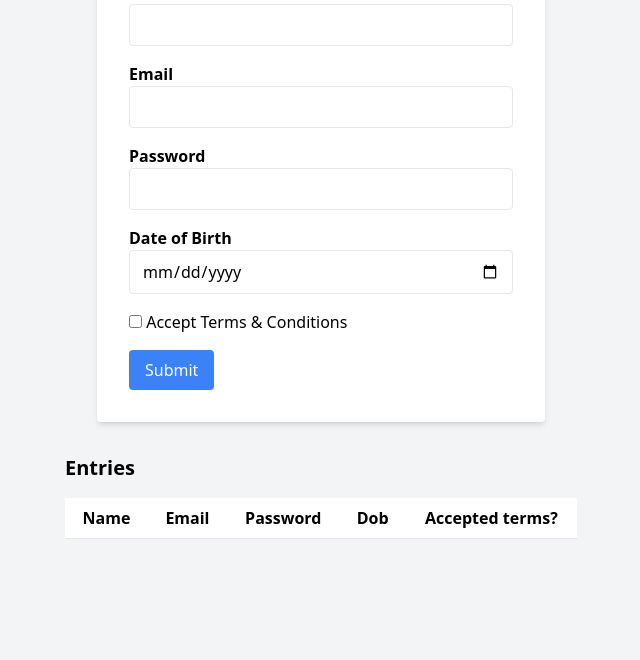
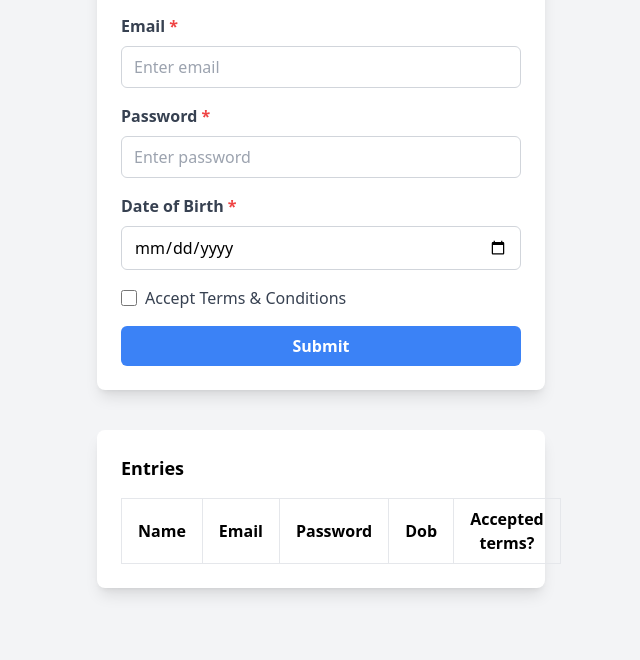
Before and after one commit to ManyaGirdhar/wd101, a plain HTML site: page index.html in a window 1280 px wide. Shown: the part 140-800 px from the top of the page, without its empty margins (319-959 px from the left). Drawn offline with nearby package versions, Linux system fonts and the light colour scheme.

Commit message:
Update index.html

```diff
--- a/index.html
+++ b/index.html
@@ -4,51 +4,72 @@
     <meta charset="UTF-8">
     <meta name="viewport" content="width=device-width, initial-scale=1.0">
     <title>Registration Form</title>
-    <link href="https://cdn.jsdelivr.net/npm/tailwindcss@2.2.19/dist/tailwind.min.css" rel="stylesheet">
+    <script src="index.js" defer></script>
+    <script src="https://cdn.tailwindcss.com"></script>
 </head>
-<body class="bg-gray-100 p-8">
-    <div class="max-w-md mx-auto bg-white p-8 rounded shadow-md">
-        <h2 class="text-2xl font-bold mb-6">Registration Form</h2>
+<body class="bg-gray-100">
+    <div class="max-w-md mx-auto mt-10 bg-white p-6 rounded-lg shadow-lg">
         <form id="registrationForm">
-            <label for="name" class="block font-bold">Name</label>
-            <input type="text" id="name" class="border rounded w-full py-2 px-3 mb-4" required>
-
-            <label for="email" class="block font-bold">Email</label>
-            <input type="email" id="email" class="border rounded w-full py-2 px-3 mb-4" required>
-
-            <label for="password" class="block font-bold">Password</label>
-            <input type="password" id="password" class="border rounded w-full py-2 px-3 mb-4" required>
-
-            <label for="dob" class="block font-bold">Date of Birth</label>
-            <input type="date" id="dob" class="border rounded w-full py-2 px-3 mb-4" required>
-
+            <!-- Name Field -->
             <div class="mb-4">
-                <input type="checkbox" id="acceptTerms" required>
-                <label for="acceptTerms">Accept Terms & Conditions</label>
+                <label for="name" class="block text-gray-700 font-bold mb-2">Name <span class="text-red-500">*</span></label>
+                <input type="text" id="name" name="name" placeholder="Enter name" required
+                    class="w-full px-3 py-2 border border-gray-300 rounded-md focus:outline-none focus:ring-2 focus:ring-blue-500">
             </div>
 
-            <button type="submit" class="bg-blue-500 text-white py-2 px-4 rounded">Submit</button>
+            <!-- Email Field -->
+            <div class="mb-4">
+                <label for="email" class="block text-gray-700 font-bold mb-2">Email <span class="text-red-500">*</span></label>
+                <input type="email" id="email" name="email" placeholder="Enter email" required
+                    class="w-full px-3 py-2 border border-gray-300 rounded-md focus:outline-none focus:ring-2 focus:ring-blue-500">
+            </div>
+
+            <!-- Password Field -->
+            <div class="mb-4">
+                <label for="password" class="block text-gray-700 font-bold mb-2">Password <span class="text-red-500">*</span></label>
+                <input type="password" id="password" name="password" placeholder="Enter password" required
+                    class="w-full px-3 py-2 border border-gray-300 rounded-md focus:outline-none focus:ring-2 focus:ring-blue-500">
+            </div>
+
+            <!-- Date of Birth Field -->
+            <div class="mb-4">
+                <label for="dob" class="block text-gray-700 font-bold mb-2">Date of Birth <span class="text-red-500">*</span></label>
+                <input type="date" id="dob" name="dob" required
+                    class="w-full px-3 py-2 border border-gray-300 rounded-md focus:outline-none focus:ring-2 focus:ring-blue-500">
+            </div>
+
+            <!-- Accept Terms Checkbox -->
+            <div class="flex items-center mb-4">
+                <input type="checkbox" id="acceptTerms" name="acceptTerms" required
+                    class="h-4 w-4 text-blue-600 focus:ring-blue-500 border-gray-300 rounded">
+                <label for="acceptTerms" class="ml-2 block text-gray-700">Accept Terms & Conditions</label>
+            </div>
+
+            <!-- Submit Button -->
+            <button type="submit" class="w-full bg-blue-500 hover:bg-blue-600 text-white font-bold py-2 px-4 rounded-md focus:outline-none focus:ring-2 focus:ring-blue-500 focus:ring-opacity-50">
+                Submit
+            </button>
         </form>
     </div>
 
-    <div class="max-w-lg mx-auto mt-8">
-        <h3 class="text-xl font-bold mb-4">Entries</h3>
-        <table class="min-w-full bg-white">
+    <!-- Table to Display Saved Data -->
+    <div class="max-w-md mx-auto mt-10 bg-white p-6 rounded-lg shadow-lg">
+        <h2 class="text-lg font-bold mb-4">Entries</h2>
+        <table class="min-w-full table-auto border-collapse border border-gray-300">
             <thead>
-                <tr>
-                    <th class="py-2 px-4 border-b">Name</th>
-                    <th class="py-2 px-4 border-b">Email</th>
-                    <th class="py-2 px-4 border-b">Password</th>
-                    <th class="py-2 px-4 border-b">Dob</th>
-                    <th class="py-2 px-4 border-b">Accepted terms?</th>
-                </tr>
+              <tr>
+                <th class="border px-4 py-2">Name</th>
+                <th class="border px-4 py-2">Email</th>
+                <th class="border px-4 py-2">Password</th>
+                <th class="border px-4 py-2">Dob</th>
+                <th class="border px-4 py-2">Accepted terms?</th>
+              </tr>
             </thead>
-            <tbody id="entriesTableBody">
-                <!-- Rows will be dynamically added here -->
-            </tbody>
-        </table>
+
+                <tbody id="dataTable"></tbody> <!-- Empty table body -->
+
+          </table>
+
     </div>
-
-    <script src="index.js"></script>
 </body>
 </html>
```
